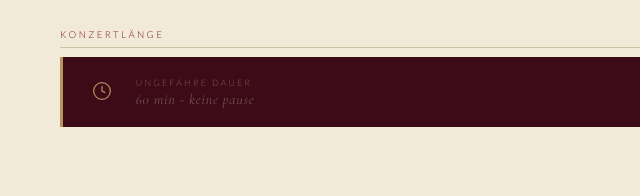
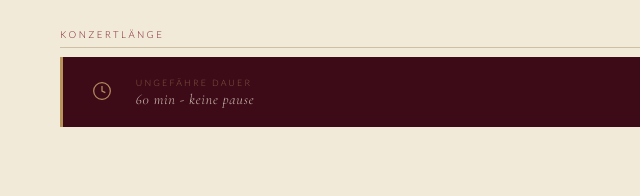
Before and after one commit to PentaVocalis/PentaVocalis, a plain HTML site: page programme-konzerte.html in a window 1280 px wide. Shown: the part 1084-1280 px from the top of the page, 446-1086 px from the left. Drawn offline with nearby package versions, Linux system fonts and the light colour scheme.

Commit message:
programme-konzerte.html

```diff
--- a/programme-konzerte.html
+++ b/programme-konzerte.html
@@ -89,7 +89,7 @@
     .duration-text { display: flex; flex-direction: column; gap: 0.2rem; }
     .duration-label { font-size: 0.55rem; letter-spacing: 0.25em; text-transform: uppercase; color: rgba(212,170,112,0.5); }
     .duration-value { font-family: 'Cinzel', serif; font-size: 1rem; color: var(--beige); letter-spacing: 0.05em; }
-    .duration-value.placeholder { font-family: 'Cormorant Garamond', serif; font-style: italic; font-size: 0.9rem; color: rgba(242,234,216,0.35); }
+    .duration-value.placeholder { font-family: 'Cormorant Garamond', serif; font-style: italic; font-size: 0.9rem; color: rgba(242,234,216,0.80); }
 
     /* ━━━━━━━━━━━━━━━━━━━━━━━━━━━━━━━━━━━━━━━━
        KONZERTE
```
